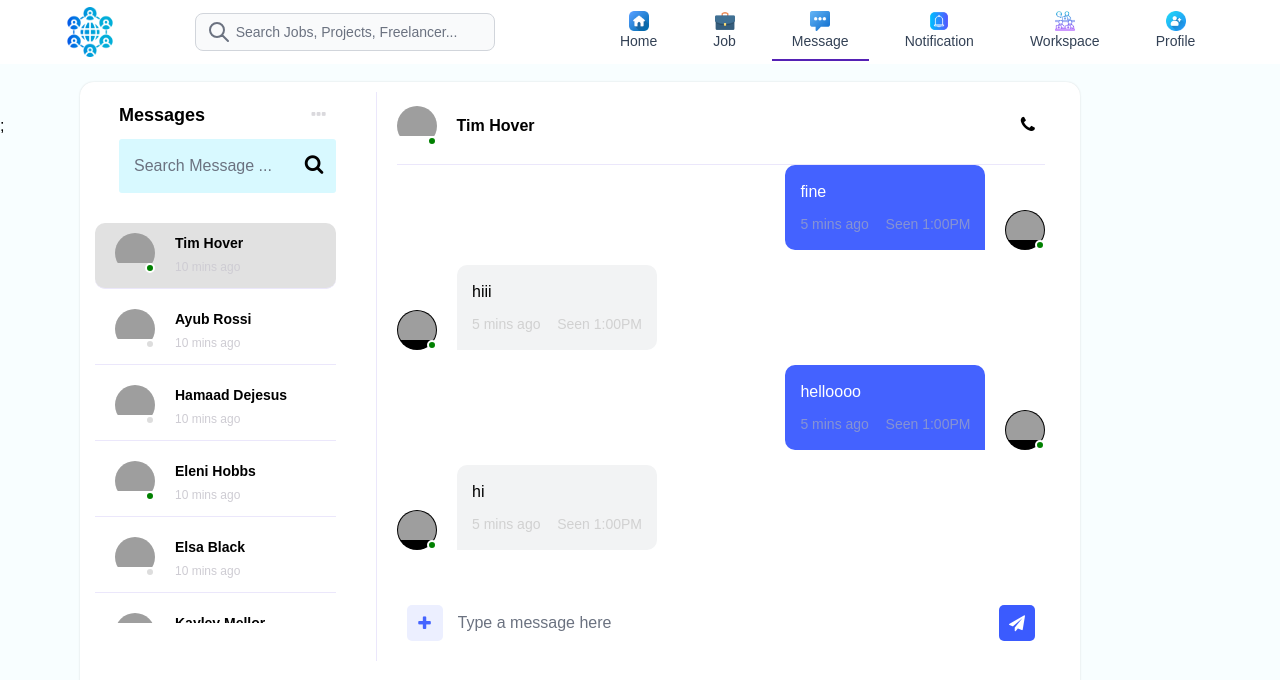
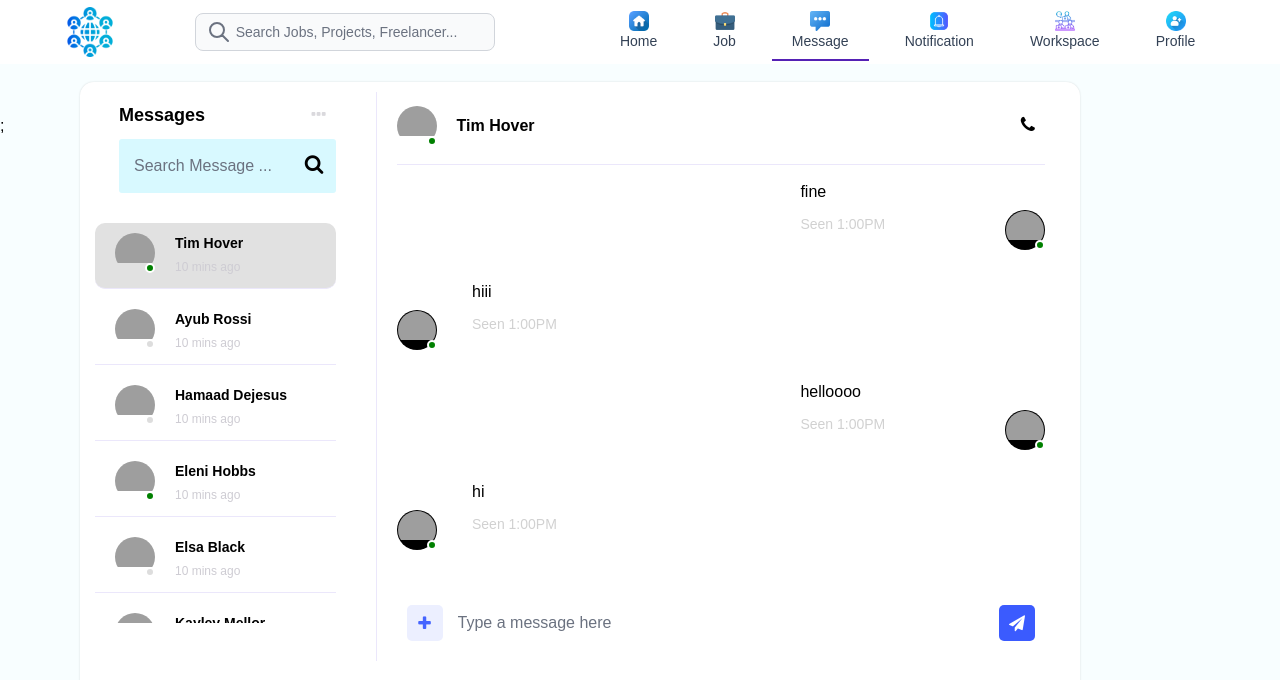
Before and after one commit to ColaborativeWorkpace-Colab/colabs-frontend, a React (Vite) app: page /messaging in a window 1280 px wide. Shown: the top 680 px of the page. Built offline with nearby package versions, Linux system fonts and the light colour scheme; grey boxes are pictures that could not be loaded; a web font is replaced by a local one.

Commit message:
message platform

```diff
--- a/src/pages/User/Freelancer/Messaging/components/chatbody/ChatItem.jsx
+++ b/src/pages/User/Freelancer/Messaging/components/chatbody/ChatItem.jsx
@@ -14,7 +14,7 @@ export default class ChatItem extends Component {
         <div className="chat__item__content">
           <div className="chat__msg">{this.props.msg}</div>
           <div className="chat__meta">
-            <span>5 mins ago</span>
+            {/* <span>5 mins ago</span> */}
             <span>Seen 1:00PM</span>
           </div>
         </div>
--- a/src/pages/User/Freelancer/Messaging/components/chatbody/chatbody.css
+++ b/src/pages/User/Freelancer/Messaging/components/chatbody/chatbody.css
@@ -62,8 +62,8 @@
     padding: 1px;
   }
   .chat__item__content {
-    background-color: #4462ff;
-    color: #fff;
+    /* background-color: #4462ff; */
+    color: #000;
     padding: 15px;
     border-radius: 10px 10px 0 10px;
     max-width: 30%;
@@ -76,7 +76,7 @@
   }
   .chat__item__content .chat__meta span {
     font-size: 14px;
-    color: #8693d3;
+    color: #d1d1d1;
     user-select: none;
   }
   .chat__msg {
@@ -88,7 +88,7 @@
     transform-origin: left;
   }
   .chat__item.other .chat__item__content {
-    background-color: #F2F3F4;
+    /* background-color: #F2F3F4; */
     color: #000;
     border-radius: 10px 10px 10px 0;
     max-width: 30%;
--- a/src/pages/User/Freelancer/Messaging/components/chatlist/ChatListItems.jsx
+++ b/src/pages/User/Freelancer/Messaging/components/chatlist/ChatListItems.jsx
@@ -1,5 +1,6 @@
 import React, { Component } from "react";
 import Avatar from "./Avatar";
+import ChatBody from "../chatbody/ChatBody"
 
 export default class ChatListItems extends Component {
   constructor(props) {
@@ -34,7 +35,7 @@ export default class ChatListItems extends Component {
 
         <div className="userMeta">
           <p>{this.props.name}</p>
-          <span className="activeTime">10 mins ago</span>
+          <span className="activeTime"> {this.props.msg} 10 mins ago</span>
         </div>
       </div>
     );
```
